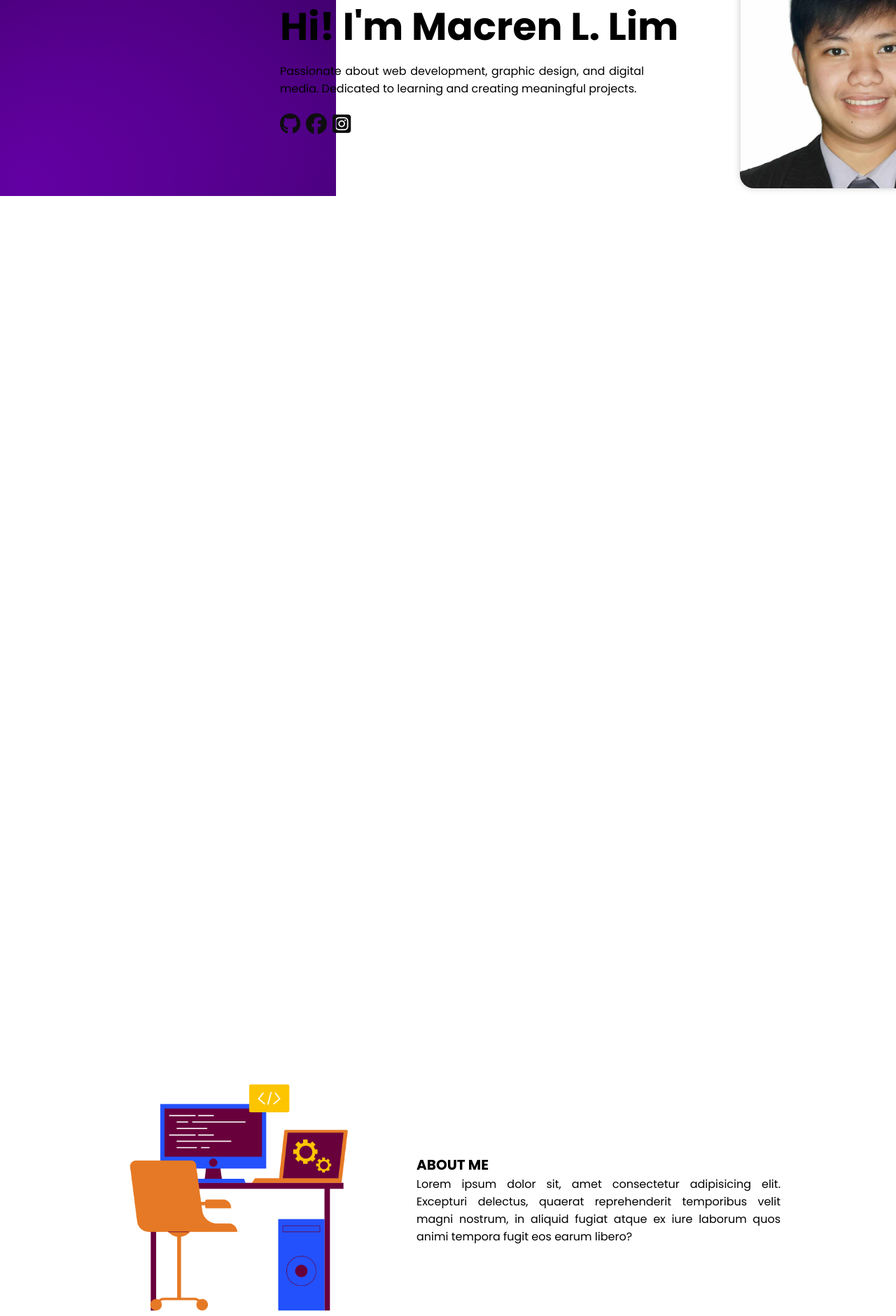
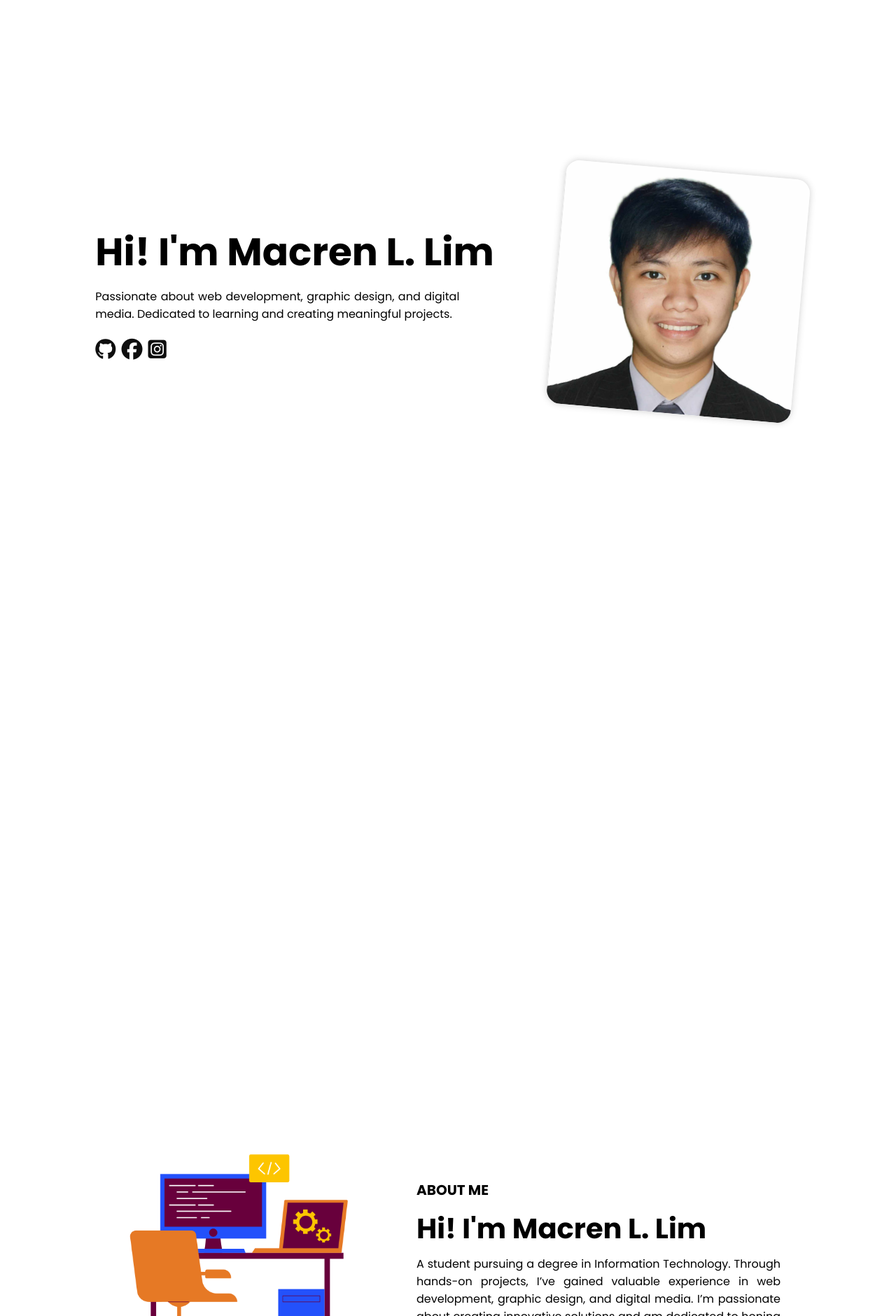
Before and after one commit to lim6739/Portfolio, a PHP site: page /BorrowingSystem/ in a window 1280 px wide. Shown: the part 720-2600 px from the top of the page at 70% size. Run offline with PHP 8.4, Linux system fonts and the light colour scheme; some libraries are stand-ins or nearby versions.

Commit message:
malapit na

```diff
--- a/assets/css/index.css
+++ b/assets/css/index.css
@@ -3,24 +3,12 @@ body {
     background-image: linear-gradient(120deg, black, rgb(49, 0, 76));
 }
 */
-.container {
-    padding: 0px 400px;
-}
-
-html {
-    scroll-behavior: smooth;
-}
 
 main {
     display: flex;
     align-items: center;
     justify-content: center;
     height: 80vh;
-}
-
-.header {
-    height: 1000px;
-    background-repeat: no-repeat;
 }
 
 .info {
@@ -54,6 +42,13 @@ main {
 .img img {
     box-shadow: 0 0 10px rgba(59, 59, 59, 0.25);
     border-radius: 20px;
+    rotate: 5deg;
+    transition: transform 0.2s ease-in-out, rotate 0.2s ease-in-out;
+}
+
+.img img:hover {
+    transform: scale(1.03);
+    rotate: 0deg;
 }
 
 .title-main h1 {
@@ -98,6 +93,10 @@ main {
     display: flex;
 }
 
+.divskills {
+    padding: 0 0 120px;
+}
+
 .tech {
     display: flex;
     align-items: center;
@@ -133,6 +132,7 @@ main {
     align-items: center;
     justify-content: center;
     margin-top: 50px;
+    padding: 100px 0 100px;
     gap: 5rem;
 }
 
@@ -146,10 +146,12 @@ main {
 .about {
     display: flex;
     flex-direction: column;
+    width: 520px;
 }
 
-.about {
-    width: 520px;
+.about .h2 {
+    font-size: 40px;
+    margin: 10px 0 8px;
 }
 
 .logo {
@@ -167,11 +169,20 @@ main {
     margin-top: 8px;
 }
 
+.logos {
+    transition: transform 0.3s ease-in-out;
+}
+
+.logos:hover {
+    transform: scale(1.08);
+}
+
 .logo img {
     object-fit: contain;
 }
 
-.section2 {
+.section2,
+.section3 {
     margin-top: 100px;
 }
 
@@ -188,7 +199,7 @@ main {
     align-items: center;
     justify-content: center;
     flex-direction: column;
-    gap: 2rem;
+    gap: 5rem;
 }
 
 .project-row {
@@ -210,8 +221,8 @@ main {
     align-items: center;
     justify-content: center;
     max-width: 100%;
-    width: 400px;
-    height: 300px;
+    width: 500px;
+    height: auto;
     background-color: #eaeaea;
     border-radius: 10px;
 }
@@ -226,6 +237,7 @@ main {
 .project-description {
     align-items: center;
     justify-content: center;
+    text-align: center;
 }
 
 .project-description h3 {
@@ -234,9 +246,139 @@ main {
 }
 
 .project-description p {
-    width: 520px;
+    width: 500px;
     line-height: 1.5;
-    text-align: justify;
+}
+
+.redirect {
+    margin-top: 15px;
+    display: flex;
+    align-items: center;
+    justify-content: center;
+    flex-direction: row;
+    gap: 0.7rem;
+    transition: transform 0.3s ease-in-out;
+}
+
+.redirect a {
+    text-decoration: none;
+    color: #000;
+}
+
+.redirect:hover {
+    transform: scale(1.02);
+}
+
+.section3 {
+    margin-bottom: 20px;
+}
+
+.sect3 {
+    display: flex;
+    align-items: center;
+    justify-content: center;
+}
+
+.contacts {
+    width: 1000px;
+}
+
+.contInf {
+    display: flex;
+    align-items: center;
+    gap: 1rem;
+}
+
+.hidden {
+    opacity: 0;
+    filter: blur(5px);
+    transform: translateY(50px);
+    transition: all 1s ease-in-out;
+}
+
+.up {
+    opacity: 0;
+    filter: blur(5px);
+    transform: translateY(-50px);
+    transition: all 1s ease-in-out;
+}
+
+.left {
+    opacity: 0;
+    filter: blur(5px);
+    transform: translateX(-50px);
+    transition: all 1s ease-in-out;
+}
+
+.right {
+    opacity: 0;
+    filter: blur(5px);
+    transform: translateX(50px);
+    transition: all 1s ease-in-out;
+}
+
+.show {
+    opacity: 1;
+    filter: blur(0);
+    transform: translateX(0) translateY(0);
+}
+
+.link {
+    transition-delay: 1800ms;
+}
+
+.link:nth-child(2) {
+    transition-delay: 2000ms;
+}
+.link:nth-child(3) {
+    transition-delay: 2200ms;
+}
+.link:nth-child(4) {
+    transition-delay: 2400ms;
+}
+
+.info1 {
+    transition-delay: 1800ms;
+}
+
+.about .h2 {
+    transition-delay: 200ms;
+}
+.about span {
+    transition-delay: 400ms;
+}
+
+.logo {
+    transition-delay: 400ms;
+}
+.logo:nth-child(2) {
+    transition-delay: 200ms;
+}
+.logo:nth-child(3) {
+    transition-delay: 0ms;
+}
+.logo:nth-child(4) {
+    transition-delay: 0ms;
+}
+.logo:nth-child(5) {
+    transition-delay: 200ms;
+}
+.logo:nth-child(6) {
+    transition-delay: 400ms;
+}
+
+.r:nth-child(2) {
+    transition-delay: 200ms;
+}
+.r:nth-child(3) {
+    transition-delay: 400ms;
+}
+
+.l:nth-child(2) {
+    transition-delay: 200ms;
+}
+.l:nth-child(3) {
+    transition-delay: 400ms;
 }
 
 @keyframes typing {
@@ -248,3 +390,19 @@ main {
     from, to { opacity: 1 }
     50% { opacity: 0 }
 }
+
+/* @keyframes appear {
+    from {
+        opacity: 0;
+        scale: 0.5;
+    }
+    to {
+        opacity: 1;
+        scale: 1;
+    }
+} */
+
+
+    /* animation: appear linear;
+    animation-timeline: view();
+    animation-range: entry 0% cover 40%; */
--- a/assets/css/navbar.css
+++ b/assets/css/navbar.css
@@ -12,8 +12,6 @@ html {
 }
 
 html, body {
-    margin: 0;
-    padding: 0;
     width: 100%;
     height: 100%;
     overflow-x: hidden;
@@ -67,6 +65,13 @@ ul {
     transition: transform 0.3s ease-in-out;
 }
 
+.active {
+    color: #000000;
+    font-weight: 600;
+    transform: scale(1.05);
+}
+
+.navbar ul a::after,
 .navbar ul a:hover {
     color: #000000;
     font-weight: 600;
--- /dev/null
+++ b/assets/js/app.js
@@ -0,0 +1,24 @@
+const observer = new IntersectionObserver((entries) => {
+    entries.forEach((entry) => {
+        console.log(entry)
+        if (entry.isIntersecting) {
+            entry.target.classList.add('show');
+        }
+        // else {
+        //     entry.target.classList.remove('show');
+        // }
+    });
+});
+
+const animatedElements = document.querySelectorAll('.hidden, .left, .right, .up');
+animatedElements.forEach((el) => observer.observe(el));
+
+document.querySelectorAll('.navbar ul a').forEach(link => {
+    link.addEventListener('click', function(e) {
+        e.preventDefault();
+        document.querySelector('.navbar ul a.active').classList.remove('active');
+        this.classList.add('active');
+        const target = document.querySelector(this.getAttribute('href'));
+        target.scrollIntoView({ behavior: 'smooth' });
+    });
+});
--- a/index.php
+++ b/index.php
@@ -6,8 +6,8 @@
     <title>My Portfolio</title>
     <link rel="stylesheet" href="./assets/css/navbar.css">
     <link rel="stylesheet" href="./assets/css/index.css">
+    <script defer src="./assets/js/app.js"></script>
     <script src="https://kit.fontawesome.com/186f1479cd.js" crossorigin="anonymous"></script>
-    <script src="./assets/js/finisher-header.es5.min.js" type="text/javascript"></script>
 </head>
 <body>
 
@@ -16,7 +16,7 @@
             <div class="title"><h1>My Portfolio</h1></div>
             <div class="menu">
                 <ul class="menu-list">
-                    <li><a href="" class="active">Home</a></li>
+                    <li><a href="#home" class="active">Home</a></li>
                     <li><a href="#about">About</a></li>
                     <li><a href="#projects">Projects</a></li>
                     <li><a href="#contact">Contact</a></li>
@@ -29,28 +29,28 @@
     </nav>
 
     <div class="container">
+        <div class="main-container">
             <main>
-            <div class="header finisher-header" style="width: 100%;">
                 <div class="hero" id="home">
                     <div class="info">
                         <div class="wrap">
                             <div class="title-main">
                                 <h1>Hi! I'm Macren L. Lim</h1>
                             </div>
-                        <div class="info1">
+                            <div class="info1 up">
                                 <span>Passionate about web development, graphic design, and digital media. Dedicated to learning and creating meaningful projects.</span>
                             </div>
                             <div class="links">
-                            <div class="link">
+                                <div class="link left">
                                     <a href="https://github.com/lim6739" target="_blank"><i class="fa-brands fa-github"></i></a>
                                 </div>
-                            <div class="link">
+                                <div class="link left">
                                     <a href="https://www.facebook.com/macren.lim.3/" target="_blank"><i class="fa-brands fa-facebook"></i></a>
                                 </div>
-                            <div class="link">
+                                <div class="link left">
                                     <a href="https://www.instagram.com/limmacren/" target="_blank"><i class="fa-brands fa-square-instagram"></i></a>
                                 </div>
-                            <div class="link">
+                                <div class="link left">
                                     <a href="https://www.linkedin.com/in/limmacren" target="_blank"><i class="fa-brands fa-square-linkedin"></i></i></a>
                                 </div>
                             </div>
@@ -60,61 +60,62 @@
                         </div>
                     </div>
                 </div>
+            </main>
         </div>
-        </main>
         <div class="section">
             <div class="section1" id="about">
-                <div class="skillsInfo2">
+                <div class="skillsInfo2 hidden">
                     <div>
                         <img src="./assets/img/workspace.png" alt="workspace.png" width="350px">
                     </div>
                     <div class="aboutMe">
                         <div class="about">
-                            <div class="title2">
+                            <div class="title2 right">
                                 <h2>ABOUT ME</h2>
                             </div>
-                            <span>Lorem ipsum dolor sit, amet consectetur adipisicing elit. Excepturi delectus, quaerat reprehenderit temporibus velit magni nostrum, in aliquid fugiat atque ex iure laborum quos animi tempora fugit eos earum libero?</span>
+                            <h2 class="h2 right">Hi! I'm Macren L. Lim</h2>
+                            <span class="right">A student pursuing a degree in Information Technology. Through hands-on projects, I’ve gained valuable experience in web development, graphic design, and digital media. I’m passionate about creating innovative solutions and am dedicated to honing my skills to deliver impactful projects with creativity and commitment.</span>
                         </div>
                     </div>
                 </div>
-                <div class="divskills">
+                <div class="divskills hidden">
                     <div class="skill">
                         <span class="tech"><h2>My Skills</h2></span>
                     </div>
                     <div class="skillsImg">
                         <div class="skillsInfo">
                             <div class="skillsImg1">
-                                <div class="logo">
+                                <div class="logo hidden">
                                     <div class="logos">
                                         <img src="./assets/img/html.png" alt="html.png">
                                         <span>HTML</span>
                                     </div>
                                 </div>
-                                <div class="logo">
+                                <div class="logo hidden">
                                     <div class="logos">
                                         <img src="./assets/img/css.png" alt="css.png">
                                         <span>CSS</span>
                                     </div>
                                 </div>
-                                <div class="logo">
+                                <div class="logo hidden">
                                     <div class="logos">
                                         <img src="./assets/img/js.png" alt="js.png">
                                         <span>JavaScript</span>
                                     </div>
                                 </div>
-                                <div class="logo">
+                                <div class="logo hidden">
                                     <div class="logos">
                                         <img src="./assets/img/php.png" alt="php.png">
                                         <span>Php</span>
                                     </div>
                                 </div>
-                                <div class="logo">
+                                <div class="logo hidden">
                                     <div class="logos">
                                         <img src="./assets/img/bootstrap.png" alt="bootstrap.png">
                                         <span>Bootstrap</span>
                                     </div>
                                 </div>
-                                <div class="logo">
+                                <div class="logo hidden">
                                     <div class="logos">
                                         <img src="./assets/img/figma.png" alt="figma.png">
                                         <span>Figma</span>
@@ -126,83 +127,104 @@
                 </div>
             </div>
             <div class="section2" id="projects">
-                <div class="titlecard">
+                <div class="titlecard hidden">
                     <h2>Projects</h2>
                 </div>
                 <div class="allCard">
                     <div class="project-row">
-                        <div class="project-img">
-                            <img src="./assets/img/project1.png" alt="Project 1">
+                        <div class="project-img left">
+                            <img src="./assets/img/Projects/BorrowingSystem.png" alt="Project 1">
                         </div>
                         <div class="project-description">
-                            <h3>Project 1 Title</h3>
-                            <p>Lorem ipsum dolor sit amet consectetur, adipisicing elit. Corporis fugiat consequuntur doloremque laboriosam eum cum obcaecati maxime voluptatum exercitationem nobis accusamus dignissimos suscipit, voluptas earum doloribus! Aut voluptas molestiae quam!</p>
+                            <h3 class="r right">SMART Borrowing System at BASC</h3>
+                            <p class="r right">A digital solution for tracking, managing, and organizing faculty equipment with QR code technology.</p>
+                            <div class="redirect r right">
+                                <a href="http://localhost/BorrowingSystem/index.php" target="_blank">
+                                    <i class="fa-solid fa-up-right-from-square"></i>
+                                    <span>Live Demo</span>
+                                </a>
+                            </div>
                         </div>
                     </div>
                     <div class="project-row">
                         <div class="project-description">
-                            <h3>Project 2 Title</h3>
-                            <p>Lorem ipsum dolor sit amet consectetur, adipisicing elit. Suscipit consequatur saepe, nesciunt quibusdam qui ab? Beatae illum odit corrupti quas dolor dolorum reiciendis cum rem quod provident? Modi, ipsum dolores?</p>
+                            <h3 class="l left">Academic Information System</h3>
+                            <p class="l left">Manage students, professors, and academic records. Check your records and manage your academic information efficiently.</p>
+                            <div class="redirect l left">
+                                <a href="http://localhost/student_system/account/login.php" target="_blank">
+                                    <i class="fa-solid fa-up-right-from-square"></i>
+                                    <span>Live Demo</span>
+                                </a>
                             </div>
-                        <div class="project-img">
-                            <img src="./assets/img/project2.png" alt="Project 2">
+                        </div>
+                        <div class="project-img right">
+                            <img src="./assets/img/Projects/AIS.png" alt="Project 2">
                         </div>
                     </div>
                     <div class="project-row">
-                        <div class="project-img">
-                            <img src="./assets/img/project2.png" alt="Project 2">
+                        <div class="project-img left">
+                            <img src="./assets/img/Projects/DocumentReq.png" alt="Project 2">
                         </div>
                         <div class="project-description">
-                            <h3>Project 2 Title</h3>
-                            <p>Lorem ipsum dolor sit amet consectetur adipisicing elit. Aliquam vitae quod repellat veniam est veritatis soluta voluptas quae velit error nisi, totam, accusamus ad fugit. Aliquam labore laudantium recusandae aliquid!</p>
+                            <h3 class="r right">Document Request System UI Design</h3>
+                            <p class="r right">A user-friendly interface prototype for streamlining document requests, designed with Figma to enhance accessibility and efficiency.</p>
+                            <div class="redirect r right">
+                                <a href="https://www.figma.com/proto/eVolBR1XMflxpCAXsEphAI/Integration-of-Kiosk-and-Queue-System?page-id=0%3A1&node-id=264-927&p=f&t=eBjO3i8JDiof5Lw1-0&scaling=min-zoom&content-scaling=fixed&starting-point-node-id=1%3A3" target="_blank">
+                                    <i class="fa-solid fa-up-right-from-square"></i>
+                                    <span>Live Demo</span>
+                                </a>
+                            </div>
+                        </div>
+                    </div>
+                    <div class="project-row">
+                        <div class="project-description">
+                            <h3 class="l left">Student Management System</h3>
+                            <p class="l left">A web-based platform for efficient management of student data, enabling CRUD operations to streamline administrative tasks.</p>
+                            <div class="redirect l left">
+                                <a href="http://localhost/student_crud/index.php" target="_blank">
+                                    <i class="fa-solid fa-up-right-from-square"></i>
+                                    <span>Live Demo</span>
+                                </a>
+                            </div>
+                        </div>
+                        <div class="project-img right">
+                            <img src="./assets/img/Projects/SMS.png" alt="Project 2">
                         </div>
                     </div>
                 </div>
             </div>
             <div class="section3" id="contact">
-
+                    <div class="titlecard hidden">
+                        <h2>Contact</h2>
+                    </div>
+                <div class="sect3">
+                    <div class="contacts left">
+                        <div class="cont">
+                            <div class="contInf">
+                                <i class="fa-solid fa-phone"></i>
+                                <p>+63 910 724 4070</p>
+                            </div>
+                        </div>
+                        <div class="cont">
+                            <div class="contInf">
+                                <i class="fa-solid fa-envelope"></i>
+                                <p>limmacren@gmail.com</p>
+                            </div>
+                        </div>
+                        <div class="cont">
+                            <div class="contInf">
+                                <i class="fa-solid fa-location-dot"></i>
+                                <p>Dona Remedios Trinidad, Bulacan</p>
+                            </div>
+                        </div>
+                    </div>
+                </div>
             </div>
         </div>
         <footer>
             <span>© 2025 Macren Lacsina Lim. All Rights Reserved.</span>
         </footer>
     </div>
-    <script type="text/javascript">
-        new FinisherHeader({
-        "count": 6,
-        "size": {
-            "min": 1304,
-            "max": 1500,
-            "pulse": 0
-        },
-        "speed": {
-            "x": {
-            "min": 0.6,
-            "max": 1.6
-            },
-            "y": {
-            "min": 0.6,
-            "max": 1.6
-            }
-        },
-        "colors": {
-            "background": "#000000",
-            "particles": [
-            "#430073",
-            "#7000b9"
-            ]
-        },
-        "blending": "lighten",
-        "opacity": {
-            "center": 0.6,
-            "edge": 0
-        },
-        "skew": 0,
-        "shapes": [
-            "c"
-        ]
-        });
-        </script>
     <script>
         document.querySelectorAll('.navbar ul a').forEach(link => {
             link.addEventListener('click', function() {
```
Also changed, not shown: assets/img/Projects/AIS.png (added), assets/img/Projects/BorrowingSystem.png (added), assets/img/Projects/DocumentReq.png (added), assets/img/Projects/SMS.png (added), assets/img/redirect.png (added), assets/js/finisher-header.es5.min.js (deleted). Lines whose indentation alone changed are shown as unchanged.
